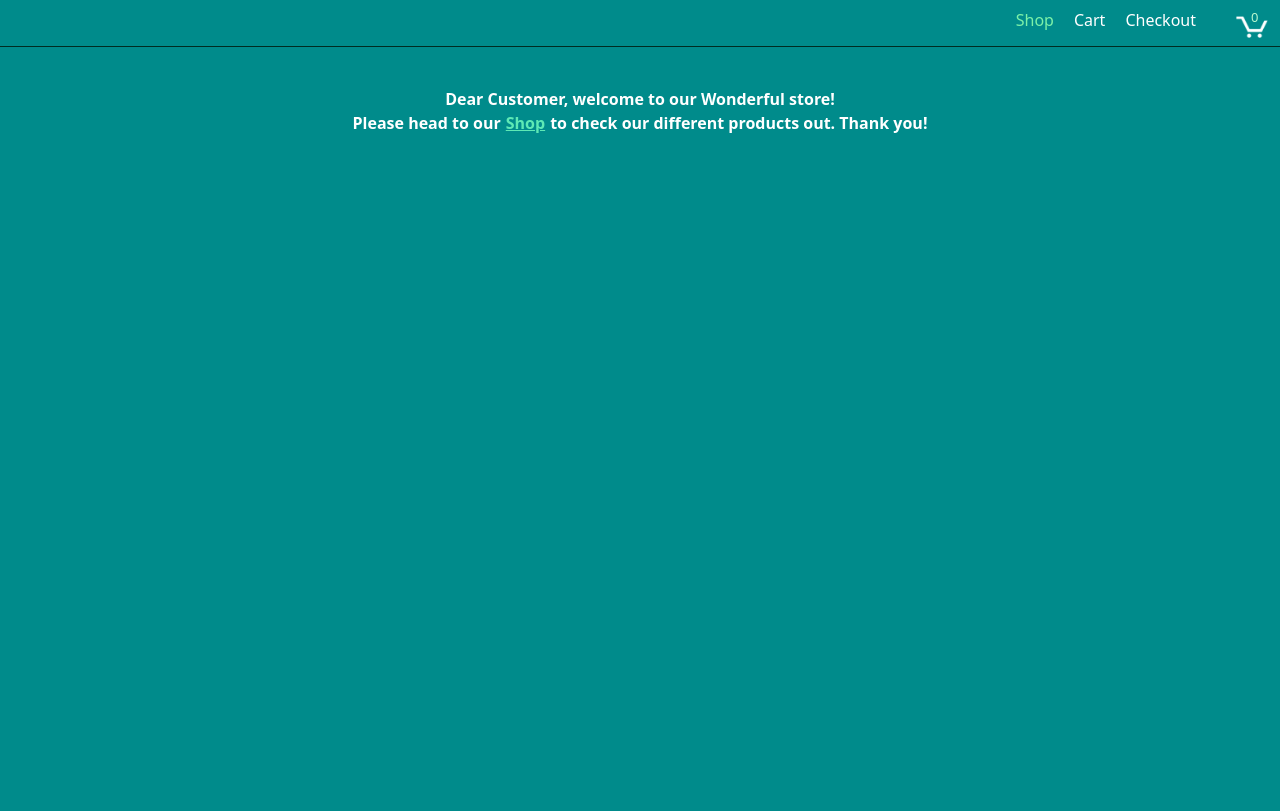
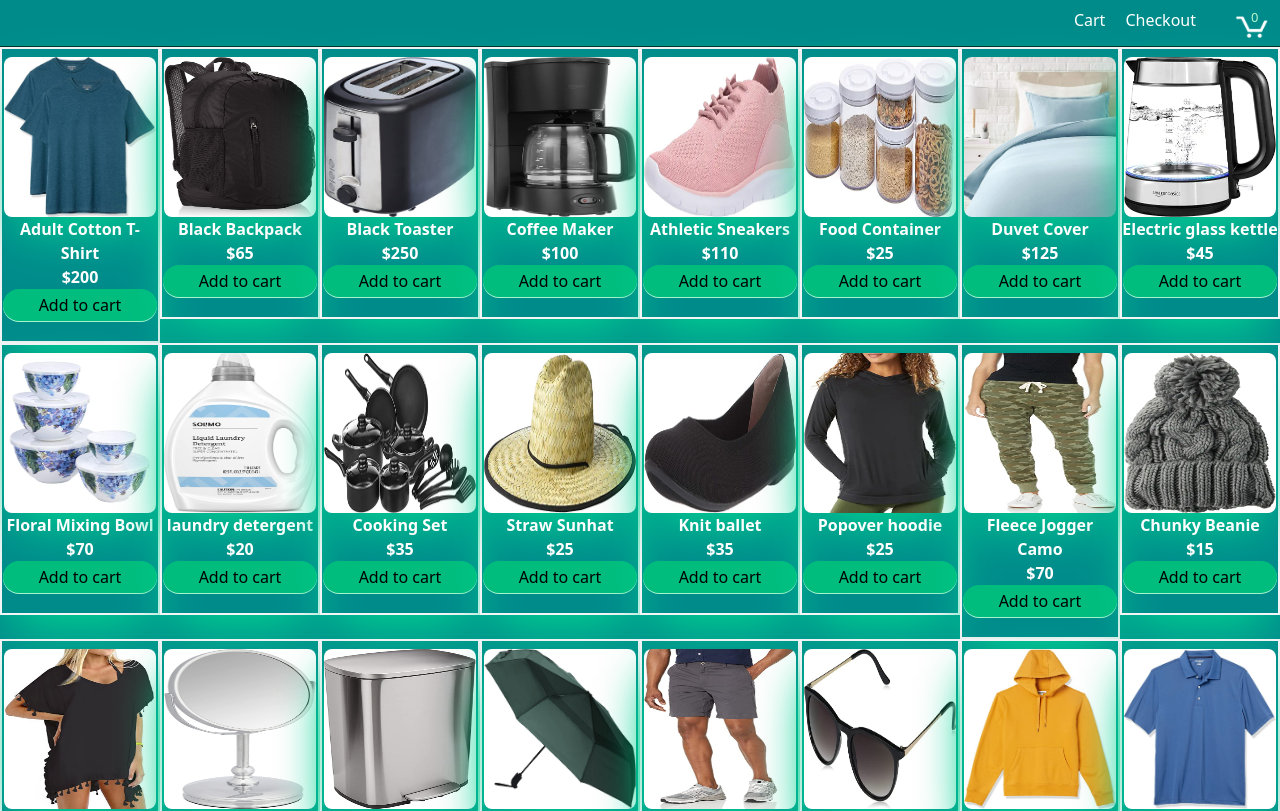
Before and after one commit to Taiwodaniel3116/react-ecommerce, a React (Vite) app: page / in a window 1280 px wide. Shown: the top 811 px of the page. Built offline with nearby package versions, Linux system fonts and the light colour scheme.

Commit message:
Removed home page, fixed whatsappOrder total price

```diff
--- a/src/App.jsx
+++ b/src/App.jsx
@@ -1,5 +1,5 @@
 import "./App.css";
-import { Home } from "./component/Home.jsx";
+// import { Home } from "./component/Home.jsx";
 import { Shop } from "./component/Shop.jsx";
 import Cart from "./component/Cart.jsx";
 import { useState, useEffect } from "react";
@@ -98,9 +98,9 @@ function App() {
     <>
       <Router>
         <Routes>
-          <Route path="/" element={<Home totalQuantity={totalQuantity} />} />
+          {/* <Route path="/" element={<Home totalQuantity={totalQuantity} />} /> */}
           <Route
-            path="/shop"
+            path="/"
             element={
               <Shop
                 addToCart={addToCart}
--- a/src/component/Cart.jsx
+++ b/src/component/Cart.jsx
@@ -13,10 +13,10 @@ const Cart = ({
     <div className="h-100">
       <nav className="text-white flex justify-end border-b-[1px] border-b-emerald-950 pb-2 pt-2">
         <div>
-          <Link to="/" className="pr-5 pl-3 text-green-300">
+          {/* <Link to="/" className="pr-5 pl-3 text-green-300">
             Home
-          </Link>
-          <Link to="/shop" className="pr-5 links-hover-color links-active-color">
+          </Link> */}
+          <Link to="/" className="pr-5 links-hover-color links-active-color">
             Shop
           </Link>
           <Link to="/checkout" className="links-hover-color links-active-color">Checkout</Link>
--- a/src/component/Checkout.jsx
+++ b/src/component/Checkout.jsx
@@ -10,8 +10,8 @@ const Checkout = ({ cartItems, totalQuantity, totalPrice }) => {
     let total = 0;
 
     cartItems.map((cartItem) => {
-      message += `${cartItem.name} (${cartItem.quantity}) - $${cartItem.price} \n`;
-      total += cartItem.price;
+      message += `${cartItem.name} (${cartItem.quantity}) - $${cartItem.quantity * cartItem.price} \n`;
+      total = `${totalPrice}.00` ;
     });
 
     message += `\n TOTAL: $${total}`;
@@ -27,10 +27,10 @@ const Checkout = ({ cartItems, totalQuantity, totalPrice }) => {
     <>
       <nav className="text-white flex justify-end border-b-[1px] border-b-emerald-950 pb-2 pt-2">
         <div>
-          <Link to="/" className="pr-5 pl-3 text-green-300">
+          {/* <Link to="/" className="pr-5 pl-3 text-green-300">
             Home
-          </Link>
-          <Link to="/shop" className="pr-5 links-hover-color links-active-color">
+          </Link> */}
+          <Link to="/" className="pr-5 links-hover-color links-active-color">
             Shop
           </Link>
           <Link to="/cart" className="links-hover-color links-active-color">Cart</Link>
@@ -98,16 +98,16 @@ const Checkout = ({ cartItems, totalQuantity, totalPrice }) => {
               Complete Order via Whatsapp{" "}
             </button>
             {/* </a> */}
-          <a href="https://www.tiktok.com/@taiwo_odusanya">
+          {/* <a href="https://www.tiktok.com/@taiwo_odusanya">
             <button className="bg-black px-3 py-2 rounded-2xl hover:bg-gray-900 active:bg-gray-900">
               Complete Order via Tiktok{" "}
             </button>
-          </a>
-          <a href="www.instagram.com/taiwo_odusanya_73">
+          </a> */}
+          {/* <a href="www.instagram.com/taiwo_odusanya_73">
             <button className="bg-red-500 px-3 py-2 rounded-2xl hover:bg-red-400 active:bg-red-400">
               Complete Order via Instagram
             </button>
-          </a>
+          </a> */}
         </div>
       </div>
     </>
--- a/src/component/Home.jsx
+++ b/src/component/Home.jsx
@@ -1,41 +1,41 @@
-import React from "react";
-import { Link } from "react-router-dom";
+// import React from "react";
+// import { Link } from "react-router-dom";
 
-export const Home = ({ totalQuantity }) => {
-  return (
-    <>
-      <nav className="text-white flex justify-end border-b-[1px] border-b-emerald-950 pb-2 pt-2">
-        <div>
-          <Link to="/shop" className="pr-5 pl-3 text-green-300">
-            Shop
-          </Link>
-          <Link to="/cart" className="pr-5 links-hover-color links-active-color">
-            Cart
-          </Link>
-          <Link to="/checkout" className="links-hover-color links-active-color">Checkout</Link>
-        </div>
-        <Link to="/cart" className="flex items-center relative ml-10">
-          <img
-            src="/images/icons/cart-icon.png"
-            alt="cart icon"
-            className="w-8 h-auto mr-3 mt-2"
-          />
-          <div className="text-[13px] text-green-200 absolute left-[15px] top-0">
-            {totalQuantity}
-          </div>
-        </Link>
-      </nav>
-      <h2 className="text-white text-center font-bold mt-10">
-        Dear Customer, welcome to our Wonderful store!
-        <br /> Please head to our
-        <Link
-          to="/shop"
-          className="pl-[5px] pr-[5px] underline text-emerald-300"
-        >
-          Shop
-        </Link>
-        to check our different products out. Thank you!
-      </h2>
-    </>
-  );
-};
+// export const Home = ({ totalQuantity }) => {
+//   return (
+//     <>
+//       <nav className="text-white flex justify-end border-b-[1px] border-b-emerald-950 pb-2 pt-2">
+//         <div>
+//           <Link to="/shop" className="pr-5 pl-3 text-green-300">
+//             Shop
+//           </Link>
+//           <Link to="/cart" className="pr-5 links-hover-color links-active-color">
+//             Cart
+//           </Link>
+//           <Link to="/checkout" className="links-hover-color links-active-color">Checkout</Link>
+//         </div>
+//         <Link to="/cart" className="flex items-center relative ml-10">
+//           <img
+//             src="/images/icons/cart-icon.png"
+//             alt="cart icon"
+//             className="w-8 h-auto mr-3 mt-2"
+//           />
+//           <div className="text-[13px] text-green-200 absolute left-[15px] top-0">
+//             {totalQuantity}
+//           </div>
+//         </Link>
+//       </nav>
+//       <h2 className="text-white text-center font-bold mt-10">
+//         Dear Customer, welcome to our Wonderful store!
+//         <br /> Please head to our
+//         {/* <Link
+//           to="/shop"
+//           className="pl-[5px] pr-[5px] underline text-emerald-300"
+//         >
+//           Shop
+//         </Link> */}
+//         to check our different products out. Thank you!
+//       </h2>
+//     </>
+//   );
+// };
--- a/src/component/Nav.jsx
+++ b/src/component/Nav.jsx
@@ -1,33 +1,33 @@
-import React from "react";
-import { Link } from "react-router-dom";
+// import React from "react";
+// import { Link } from "react-router-dom";
 
 
-const Nav = ({totalQuantity}) => {
-  return (
-    <>
-      <nav className="text-white flex justify-between border-b-[1px] border-b-emerald-950 pb-2">
-        <div>
-          <Link to="/" className="pr-5 pl-3">
-            Home
-          </Link>
-          <Link to="/cart" className="pr-5">
-            Cart
-          </Link>
-          <Link to="/checkout">Checkout</Link>
-        </div>
-        <Link to="/cart" className="flex items-center relative">
-          <img
-            src="src/images/icons/cart-icon.png"
-            alt="cart icon"
-            className="w-8 h-auto mr-3 mt-2"
-          />
-          <div className="text-[13px] text-white absolute left-[15px] top-0">
-            {totalQuantity}
-          </div>
-        </Link>
-      </nav>
-    </>
-  );
-};
+// const Nav = ({totalQuantity}) => {
+//   return (
+//     <>
+//       <nav className="text-white flex justify-between border-b-[1px] border-b-emerald-950 pb-2">
+//         <div>
+//           <Link to="/" className="pr-5 pl-3">
+//             Home
+//           </Link>
+//           <Link to="/cart" className="pr-5">
+//             Cart
+//           </Link>
+//           <Link to="/checkout">Checkout</Link>
+//         </div>
+//         <Link to="/cart" className="flex items-center relative">
+//           <img
+//             src="src/images/icons/cart-icon.png"
+//             alt="cart icon"
+//             className="w-8 h-auto mr-3 mt-2"
+//           />
+//           <div className="text-[13px] text-white absolute left-[15px] top-0">
+//             {totalQuantity}
+//           </div>
+//         </Link>
+//       </nav>
+//     </>
+//   );
+// };
 
-export default Nav;
+// export default Nav;
--- a/src/component/Shop.jsx
+++ b/src/component/Shop.jsx
@@ -7,9 +7,9 @@ export const Shop = ({ addToCart, totalQuantity }) => {
     <>
       <nav className="text-white flex justify-end border-b-[1px] border-b-emerald-950 pb-2 pt-2">
         <div>
-          <Link to="/" className="pr-5 pl-3 text-green-300">
+          {/* <Link to="/" className="pr-5 pl-3 text-green-300">
             Home
-          </Link>
+          </Link> */}
           <Link to="/cart" className="pr-5 links-hover-color links-active-color">
             Cart
           </Link>
```
